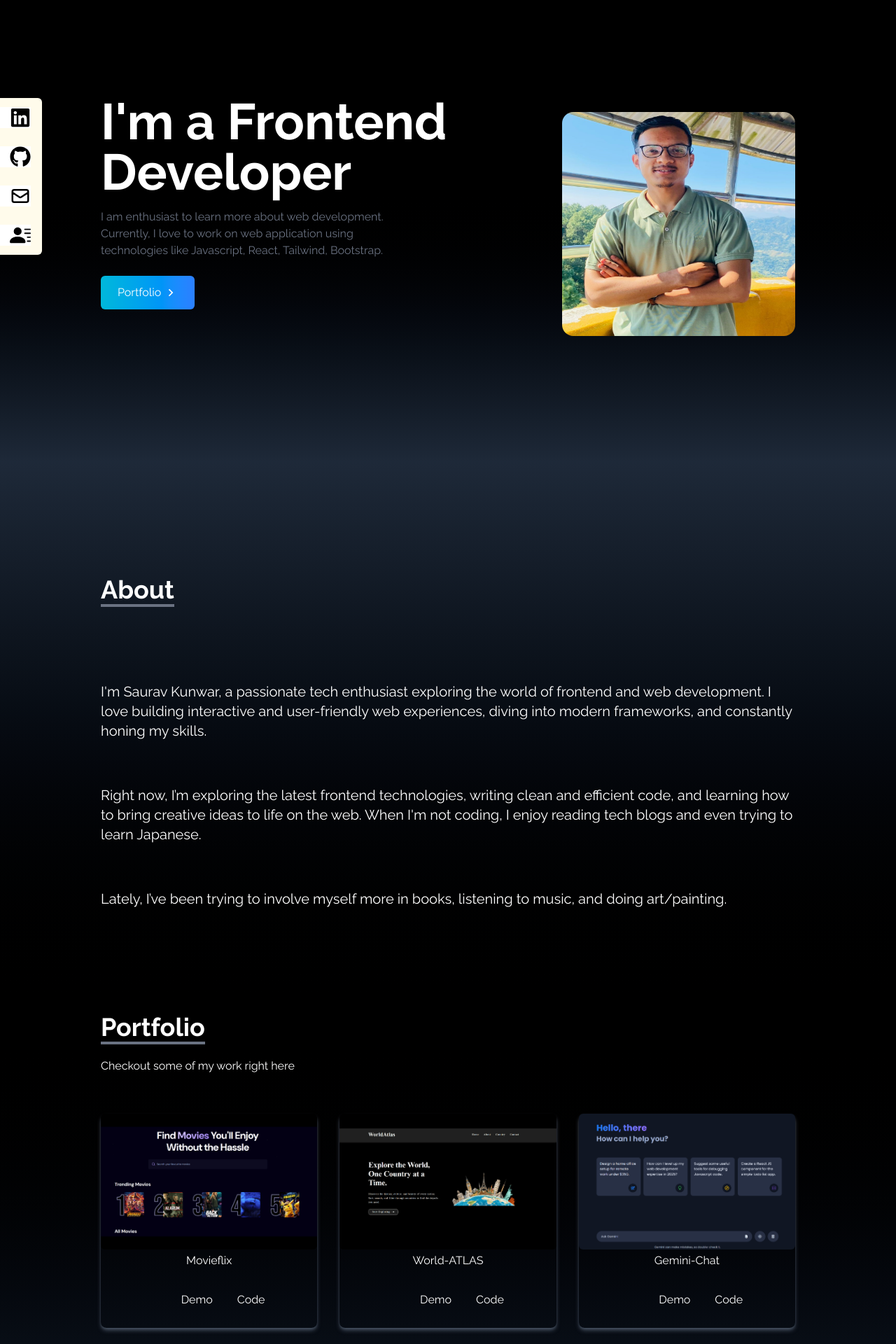
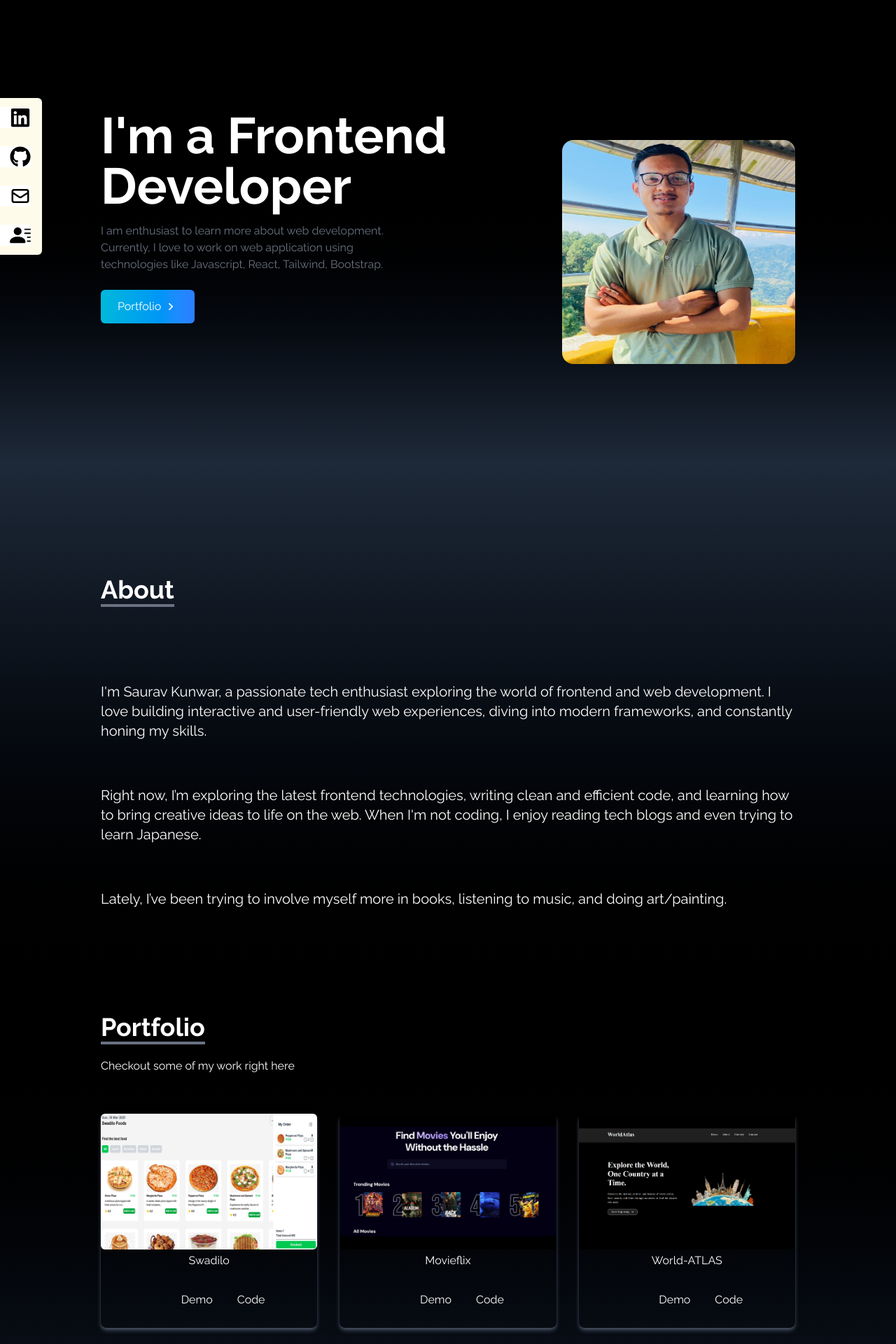
Before and after one commit to Sauravkunwar321/personal-Portfolio, a React (Vite) app: page / in a window 1280 px wide. Shown: the part 140-2060 px from the top of the page at 70% size. Built offline with nearby package versions, Linux system fonts and the light colour scheme.

Commit message:
new changes in layout and project

```diff
--- a/src/components/Home.jsx
+++ b/src/components/Home.jsx
@@ -7,10 +7,10 @@ import {Link} from "react-scroll";
 
 const Home = () => {
   return (
-    <div name="home" className=' h-screen w-full bg-gradient-to-b from-black via-black to-gray-800 '>
+    <div name="home" className=' h-[60em] w-full bg-gradient-to-b from-black via-black to-gray-800 md:h-screen'>
         <div className='max-w-screen-lg mx-auto flex flex-col items-center justify-center h-full px-4  md:flex-row'>
             <div className='flex flex-col justify-center h-4 mb-8 mt-25'>
-                <h2 className='text-4xl  sm:text-7xl font-bold text-white'>I'm a Frontend Developer</h2>
+                <h2 className='text-4xl mt-10 sm:text-7xl font-bold text-white'>I'm a Frontend Developer</h2>
                 <p className='text-gray-500 py-4 max-w-md'>
                     I am enthusiast to learn more about web development. Currently, I love to work on web application using technologies like Javascript, React, Tailwind, Bootstrap.
                 </p>
@@ -26,7 +26,7 @@ const Home = () => {
                 </div>
             </div>
             <div>
-                <img className="h-96 w-76 mt-30 rounded-2xl mx-auto md:w-110 md:h-80 "  src={heroImage2} alt="my profile" />
+                <img className="h-96 w-96 mt-50 rounded-2xl mx-auto md:w-110 md:h-80 "  src={heroImage2} alt="my profile" />
             </div>
         </div>
 
--- a/src/components/Portfolio.jsx
+++ b/src/components/Portfolio.jsx
@@ -1,5 +1,6 @@
 import React from "react";
 import Movie from "../assets/portfolio/Movie.png";
+import Swadilo from "../assets/portfolio/Swadilo.png";
 import Chat from "../assets/portfolio/Chat.png";
 import Bubble from "../assets/portfolio/Bubblegame.png";
 import Cuberto from "../assets/portfolio/Cuberto.png";
@@ -8,52 +9,48 @@ import Netflixbase from "../assets/portfolio/Netflixbase.png";
 import atlas from "../assets/portfolio/atlas.png";
 
 const Portfolio = () => {
-
   const portfolios = [
     {
-        id:1,
-        src:Movie,
+      id: 1,
+      src: Swadilo,
+      title: "Swadilo",
+      link: `https://github.com/Sauravkunwar321/Swadilo_food`,
+      demo:`https://swadilo-three.vercel.app/`,
+    },
+
+    {
+      id: 2,
+      src: Movie,
       title: "Movieflix",
       link: `https://github.com/Sauravkunwar321/React-Movie-App`,
     },
     {
-      id:2,
+      id: 3,
       src: atlas,
-      title:"World-ATLAS",
-      link:`https://github.com/Sauravkunwar321/World_ATLAS`,
-      demo:`https://lucky-semolina-ab7c22.netlify.app/`
+      title: "World-ATLAS",
+      link: `https://github.com/Sauravkunwar321/World_ATLAS`,
+      demo: `https://lucky-semolina-ab7c22.netlify.app/`,
     },
     {
-        id:3,
-        src:Chat,
-        title:"Gemini-Chat",
-        link:`https://github.com/Sauravkunwar321/Gemini-Chatbot`,
-        demo:`https://gemini-chatbot-eight-drab.vercel.app/`
+      id: 4,
+      src: Chat,
+      title: "Gemini-Chat",
+      link: `https://github.com/Sauravkunwar321/Gemini-Chatbot`,
+      demo: `https://gemini-chatbot-eight-drab.vercel.app/`,
     },
     {
-        id:4,
-        src:Bubble,
-        title:"Bubble-Game",
-        link:`https://github.com/Sauravkunwar321/Bubble-Game`,
-        demo:`https://bubbliegame.netlify.app/`
+      id: 5,
+      title: "Notes-MCQ-Generator",
+      src: `https://www.sanatankafle.com.np/images/Ai.gif`,
+      link: `https://github.com/Sauravkunwar321/Notes-MCQ-Generator`,
     },
     {
-      id:5,
-      title:"Notes-MCQ-Generator",
-      src:`https://www.sanatankafle.com.np/images/Ai.gif`,
-      link:`https://github.com/Sauravkunwar321/Notes-MCQ-Generator`,
-
+      id: 6,
+      title: "Used-Mobile-Price-Predictor",
+      src: `https://www.sanatankafle.com.np/images/mior.gif`,
+      link: `https://github.com/Sauravkunwar321/Used_mobile_price_predictor`,
     },
-    {
-        id:6,
-        title:"Used-Mobile-Price-Predictor",
-        src:`https://www.sanatankafle.com.np/images/mior.gif`,
-        link:`https://github.com/Sauravkunwar321/Used_mobile_price_predictor`,
-
-
-    },
-
-]
+  ];
 
   return (
     <div
@@ -68,11 +65,12 @@ const portfolios = [
           <p className="py-6">Checkout some of my work right here</p>
         </div>
 
-        <div  className="grid sm:grid-cols-2 md:grid-cols-3 gap-8 px-12 sm:px-0">
-        {
-        portfolios.map(({id, src, link, demo, title}) => (
-
-            <div key={id} className="shadow-md shadow-gray-600 rounded-lg hover:scale-105  duration-200">
+        <div className="grid sm:grid-cols-2 md:grid-cols-3 gap-8 px-12 sm:px-0">
+          {portfolios.map(({ id, src, link, demo, title }) => (
+            <div
+              key={id}
+              className="shadow-md shadow-gray-600 rounded-lg hover:scale-105  duration-200"
+            >
               <img
                 src={src}
                 alt=""
@@ -81,23 +79,22 @@ const portfolios = [
               <div className="flex flex-col justify-center items-center">
                 <div className="py-1 px-1 ">{title}</div>
                 <div className="flex items-center justify-center">
-
                   <button className="w-0.5 px-6 py-3 m-4 duration-200 hover:scale-105">
-                 <a href={demo} target="_blank"> Demo</a>
+                    <a href={demo} target="_blank">
+                      {" "}
+                      Demo
+                    </a>
                   </button>
-                <button className="w-0.5 px-6 py-3 m-4 duration-200 hover:scale-105"><a href={link} target="_blank">Code</a>
-
+                  <button className="w-0.5 px-6 py-3 m-4 duration-200 hover:scale-105">
+                    <a href={link} target="_blank">
+                      Code
+                    </a>
                   </button>
                 </div>
               </div>
             </div>
-
-
-        ))
-        }
+          ))}
         </div>
-
-
       </div>
     </div>
   );
```
Also changed, not shown: src/assets/portfolio/Swadilo.png (added). Lines whose indentation alone changed are shown as unchanged.
